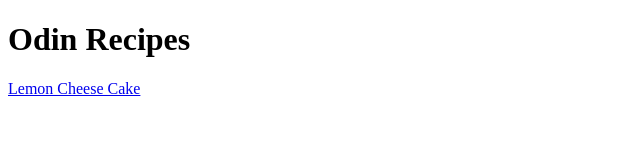
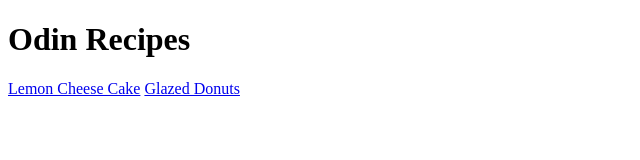
Before and after one commit to Dulja/odin-recepies, a plain HTML site: page index.html in a window 1280 px wide. Shown: the whole page, without its empty margins (0-640 px from the left). Drawn offline with Linux system fonts and the light colour scheme.

Commit message:
Linked donuts html in the index html.

```diff
--- a/index.html
+++ b/index.html
@@ -7,5 +7,6 @@
 <body>
     <h1>Odin Recipes</h1>
     <a href="../cake.html"> Lemon Cheese Cake</a>
+    <a href="../donuts.html"> Glazed Donuts</a>
 </body>
 </html>
```
